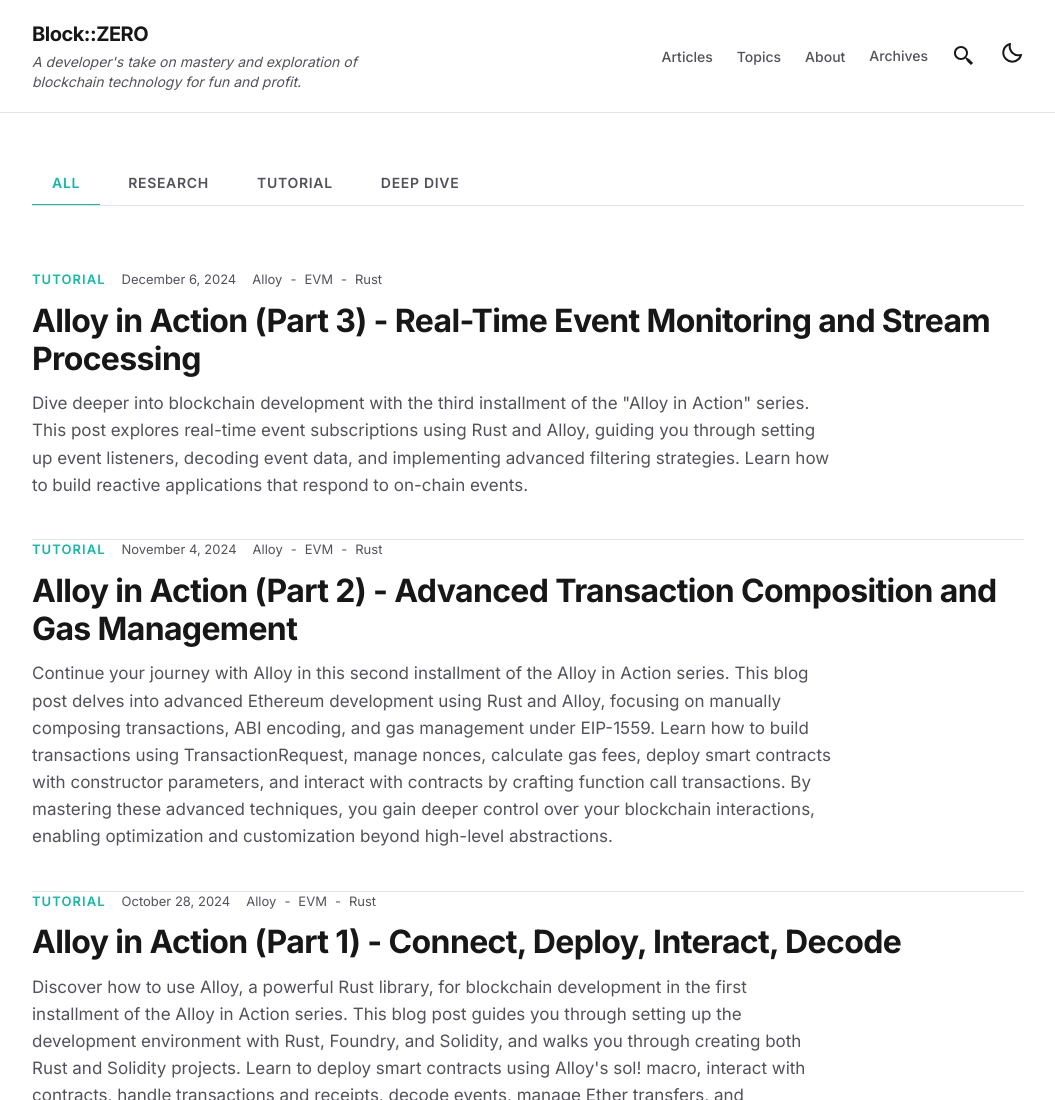
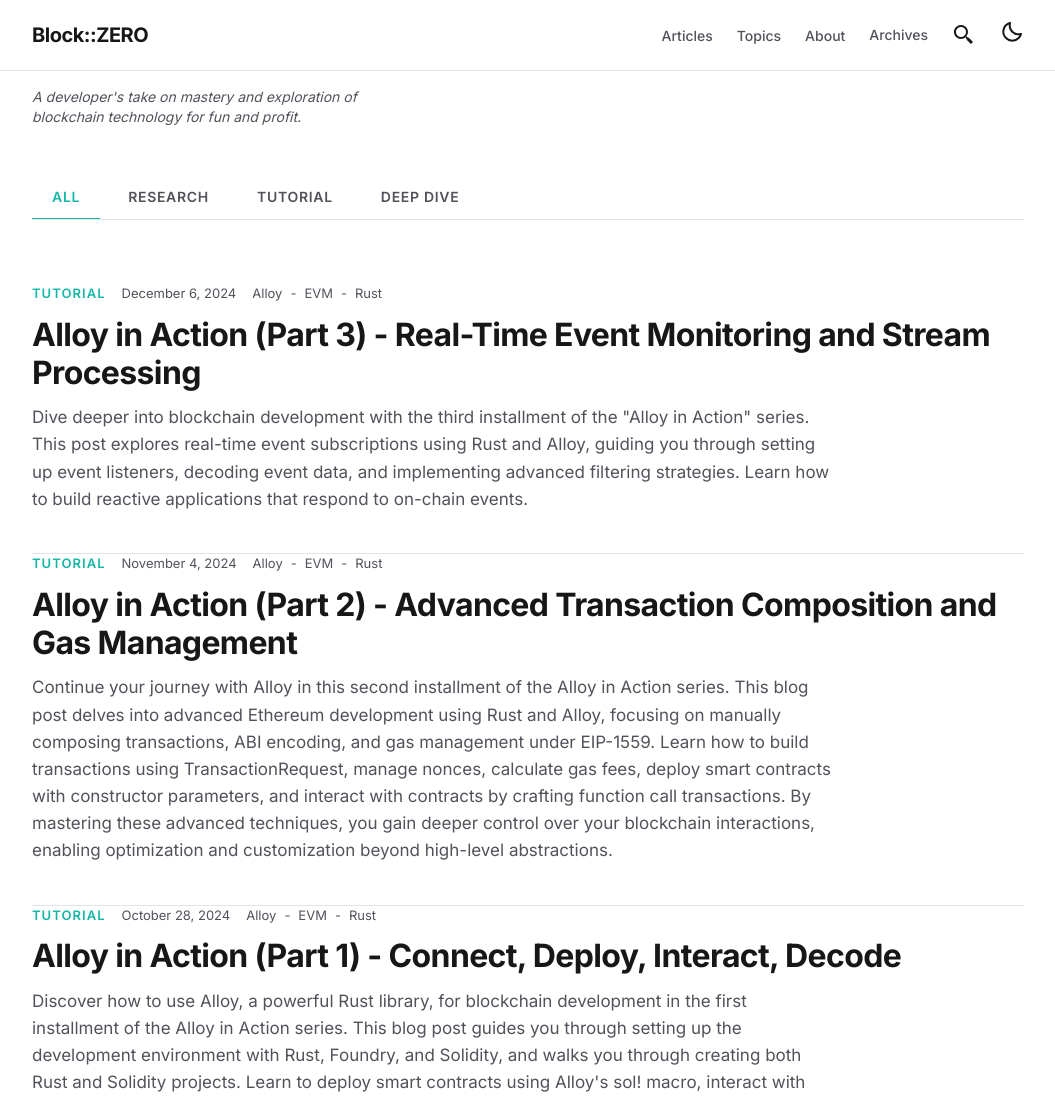
Before and after one commit to eierina/eierina.github.io, an Astro site: page / in a window 1280 px wide. Shown: the top 1100 px of the page, without its empty margins (112-1167 px from the left). Built offline with nearby package versions, Linux system fonts and the light colour scheme; Astro itself is replaced by a stand-in of ours; some packages are replaced by stand-ins of ours.

Commit message:
Refactor header layout: move slogan below horizontal rule and fix alignment

```diff
--- a/src/components/Header.astro
+++ b/src/components/Header.astro
@@ -13,7 +13,6 @@
 <header class="border-b border-skin-line bg-skin-fill py-5">
   <a id="skip-to-content" href="#main-content">Skip to content</a>
   <div class="mx-auto flex max-w-5xl items-center justify-between px-4">
-    <div class="flex flex-col">
     <a href="/" class="text-xl font-bold tracking-tight text-skin-base hover:text-skin-accent">
       {
         LOGO_IMAGE.enable ? (
@@ -28,10 +27,6 @@
         )
       }
     </a>
-      <p class="mt-1 hidden text-sm italic text-skin-muted sm:block">
-        A developer's take on mastery and exploration of<br />blockchain technology for fun and profit.
-      </p>
-    </div>
 
     <nav id="nav-menu">
       <button
@@ -131,6 +126,11 @@
     </nav>
   </div>
 </header>
+<div class="mx-auto w-full max-w-5xl px-4">
+  <p class="mt-4 hidden text-left text-sm italic text-skin-muted sm:block">
+    A developer's take on mastery and exploration of<br />blockchain technology for fun and profit.
+  </p>
+</div>
 
 <style>
   #skip-to-content {
```
Also changed, not shown: homepage_analysis.png (added). Lines whose indentation alone changed are shown as unchanged.
